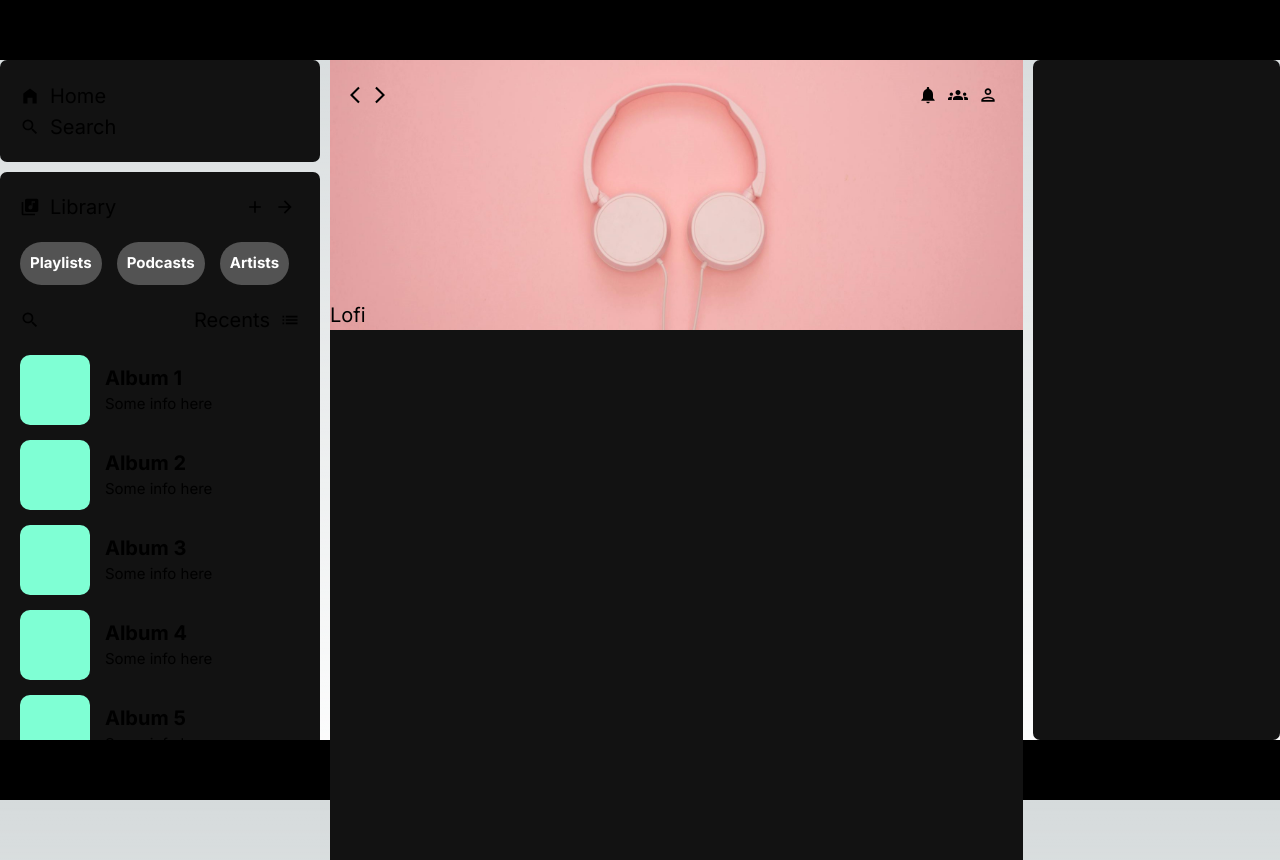
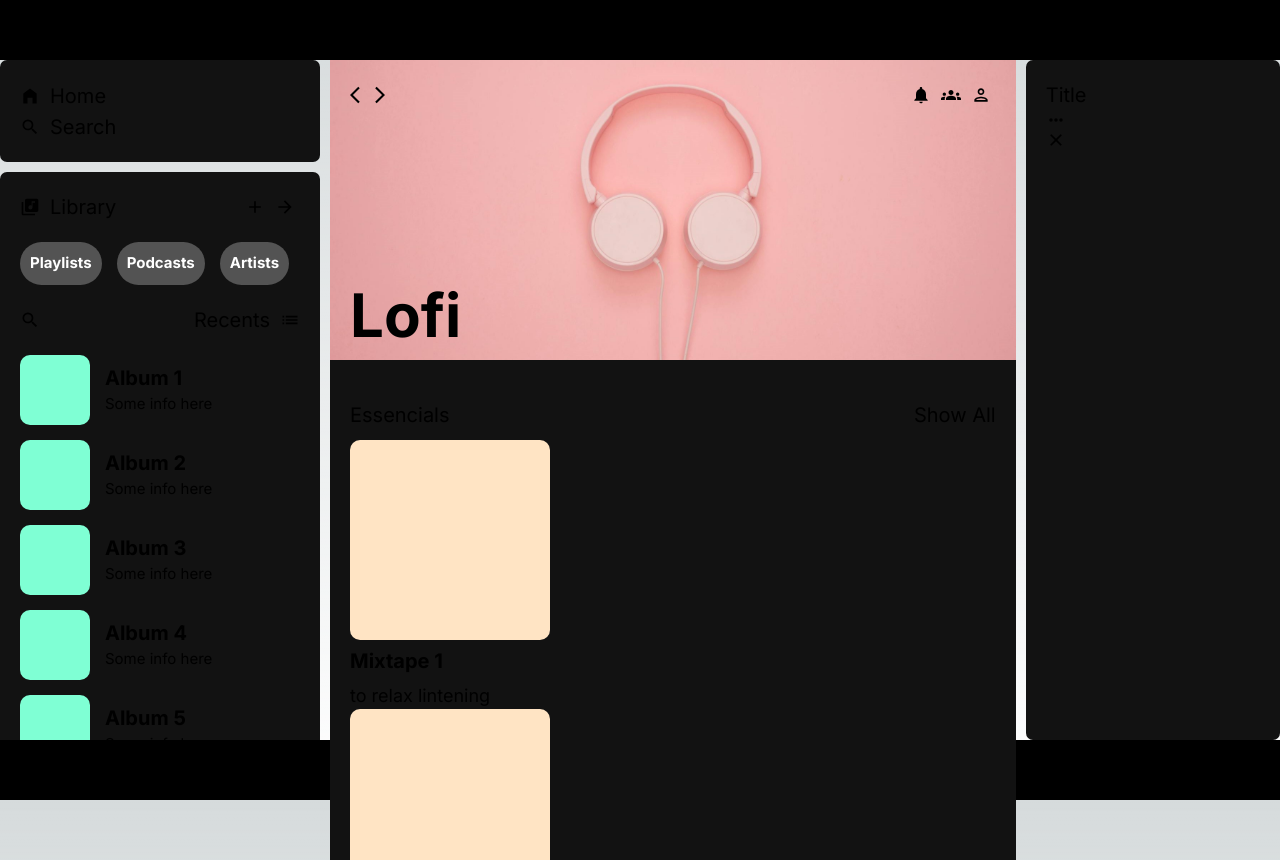
Before and after one commit to GuilhermeEger/spotify, a Next.js app: page / in a window 1280 px wide. Built offline with nearby package versions, Linux system fonts and the light colour scheme.

Commit message:
Middle component bone finished

```diff
--- /dev/null
+++ b/src/components/molecules/BodyItem/BodyItem.css
@@ -0,0 +1,20 @@
+.bi_image {
+    width: 200px;
+    height: 200px;
+    background-color: bisque;
+    border-radius: 10px;
+}
+
+.bi_main {
+    width: 200px;
+    display: grid;
+    gap: 6px;
+}
+
+.bi_title {
+    font-weight: bold;
+}
+
+.bi_subTitle {
+    font-size: 18px;
+}
--- /dev/null
+++ b/src/components/molecules/BodyItem/BodyItem.tsx
@@ -0,0 +1,17 @@
+import { FC } from 'react';
+import './BodyItem.css'
+
+type Props = {
+    title: string,
+    subtitle: string
+};
+const BodyItem: FC<Props> = ({ title, subtitle }) => {
+    return (
+        <div className='bi_main'>
+            <div className='bi_image' />
+            <div className='bi_title'>{title}</div>
+            <div className='bi_subTitle'>{subtitle}</div>
+        </div>
+    )
+};
+export default BodyItem;
--- a/src/components/molecules/LibraryBody/LibraryBody.tsx
+++ b/src/components/molecules/LibraryBody/LibraryBody.tsx
@@ -1,4 +1,4 @@
-"use content"
+"use client"
 
 import { FC, useEffect, useState } from 'react';
 import "./LibraryBody.css";
--- /dev/null
+++ b/src/components/molecules/MainContentBody/MainContentBody.tsx
@@ -0,0 +1,8 @@
+import { FC } from 'react';
+import './MainContentBody.css'
+
+type Props = {};
+const MainContentBody: FC<Props> = ({ }) => {
+    return <></>;
+};
+export default MainContentBody;
--- a/src/components/organisms/Infos/Infos.tsx
+++ b/src/components/organisms/Infos/Infos.tsx
@@ -1,7 +1,16 @@
+import Icon from '@/components/atoms/Icon/Icon';
 import { FC } from 'react';
 
 type Props = {};
-const Infos: FC<Props> = ({}) => {
-  return <></>;
+const Infos: FC<Props> = ({ }) => {
+  return <>
+    <div className='indoHeader'>
+      <div>Title</div>
+      <div>
+        <Icon name="moreHorizontal" />
+        <Icon name="close" />
+      </div>
+    </div>
+  </>;
 };
 export default Infos;
--- a/src/components/organisms/MainContent/MainContent.css
+++ b/src/components/organisms/MainContent/MainContent.css
@@ -35,18 +35,37 @@
 }
 
 .mc_mainWrap {
-    padding-top: 240px;
+    padding-top: 210px;
     z-index: 2;
     position: inherit;
     height: 800px;
     overflow-x: auto;
 }
 
-.mc_bodyContent {
-
-}
 
 .mc_body {
     background: #121212;
-    height: 1000px;
+    padding-left: 20px;
+    padding-right: 20px;
+    padding-top: 30px;
 }
+
+.mc_bodyContentTittle {
+    padding-left: 20px;
+    padding-right: 20px;
+    font-size: 60px;
+    font-weight: bold;
+}
+
+.mc_bodyHeader {
+    display: flex;
+    justify-content: space-between;
+    height: 50px;
+    align-items: center;
+}
+
+.bodyItemsMap {
+    display: flex;
+    gap: 20px;
+    flex-wrap: wrap;
+}
--- a/src/components/organisms/MainContent/MainContent.tsx
+++ b/src/components/organisms/MainContent/MainContent.tsx
@@ -1,11 +1,50 @@
+"use client"
+
 import Icon from '@/components/atoms/Icon/Icon';
-import { FC } from 'react';
+import { FC, useEffect, useState } from 'react';
 import './MainContent.css';
 import Image from 'next/image';
 import music1 from '../../../../public/music1.jpg';
+import BodyItem from '@/components/molecules/BodyItem/BodyItem';
+import { useSearchParams } from 'next/navigation';
+
+interface bodyItems {
+    title: string,
+    subtitle: string
+}
 
 type Props = {};
 const MainContent: FC<Props> = ({ }) => {
+
+    const [BodyItems, setBodyItems] = useState<bodyItems[]>();
+
+    useEffect(() => {
+
+        getBodyItems();
+
+    }, [])
+
+    function getBodyItems() {
+
+        const bodyItems: bodyItems[] = [
+            {
+                title: "Mixtape 1",
+                subtitle: "to relax lintening"
+            }, {
+                title: "Mixtape 2",
+                subtitle: "Mixtape for run"
+            }, {
+                title: "Mixtape 3",
+                subtitle: "Australian best musics"
+            }, {
+                title: "Mixtape 4",
+                subtitle: "Musics to relax"
+            },]
+
+        setBodyItems(bodyItems);
+
+    }
+
     return <>
         <div className='mc_header'>
             <div className='mc_headerArrows'>
@@ -31,8 +70,19 @@ const MainContent: FC<Props> = ({ }) => {
         </div>
         <div className='mc_mainWrap'>
             <div className='mc_bodyContent'>
-                <h1>Lofi</h1>
+                <h1 className='mc_bodyContentTittle'>Lofi</h1>
                 <div className='mc_body'>
+                    <div className='mc_bodyHeader'>
+                        <div>Essencials</div>
+                        <div>Show All</div>
+                    </div>
+                    <div className='mc_bodyItemsMap'>
+                        {BodyItems?.map(item => {
+                            return (
+                                <BodyItem title={item.title} subtitle={item.subtitle} />
+                            )
+                        })}
+                    </div>
 
                 </div>
             </div>
--- a/src/components/pages/MainPage/MainPage.css
+++ b/src/components/pages/MainPage/MainPage.css
@@ -27,6 +27,7 @@
     height: 100%;
     background-color: #121212;
     border-radius: 7px;
+    padding: 20px;
 }
 
 .mainMenu{
--- a/src/utils/iconMap.tsx
+++ b/src/utils/iconMap.tsx
@@ -9,6 +9,9 @@ import { MdArrowForwardIos } from "react-icons/md";
 import { MdNotifications } from "react-icons/md";
 import { MdGroups } from "react-icons/md";
 import { MdOutlinePerson } from "react-icons/md";
+import { MdClose } from "react-icons/md";
+import { MdMoreHoriz } from "react-icons/md";
+
 
 
 type IconMap = {
@@ -26,7 +29,9 @@ const iconMap: IconMap = {
     forwardArrowIos: <MdArrowForwardIos />,
     notifications: <MdNotifications />,
     groups: <MdGroups />,
-    person: <MdOutlinePerson />
+    person: <MdOutlinePerson />,
+    close: <MdClose />,
+    moreHorizontal: <MdMoreHoriz />
 }
 
 export default iconMap;
```
Also changed, not shown: src/components/molecules/MainContentBody/MainContentBody.css (added).
